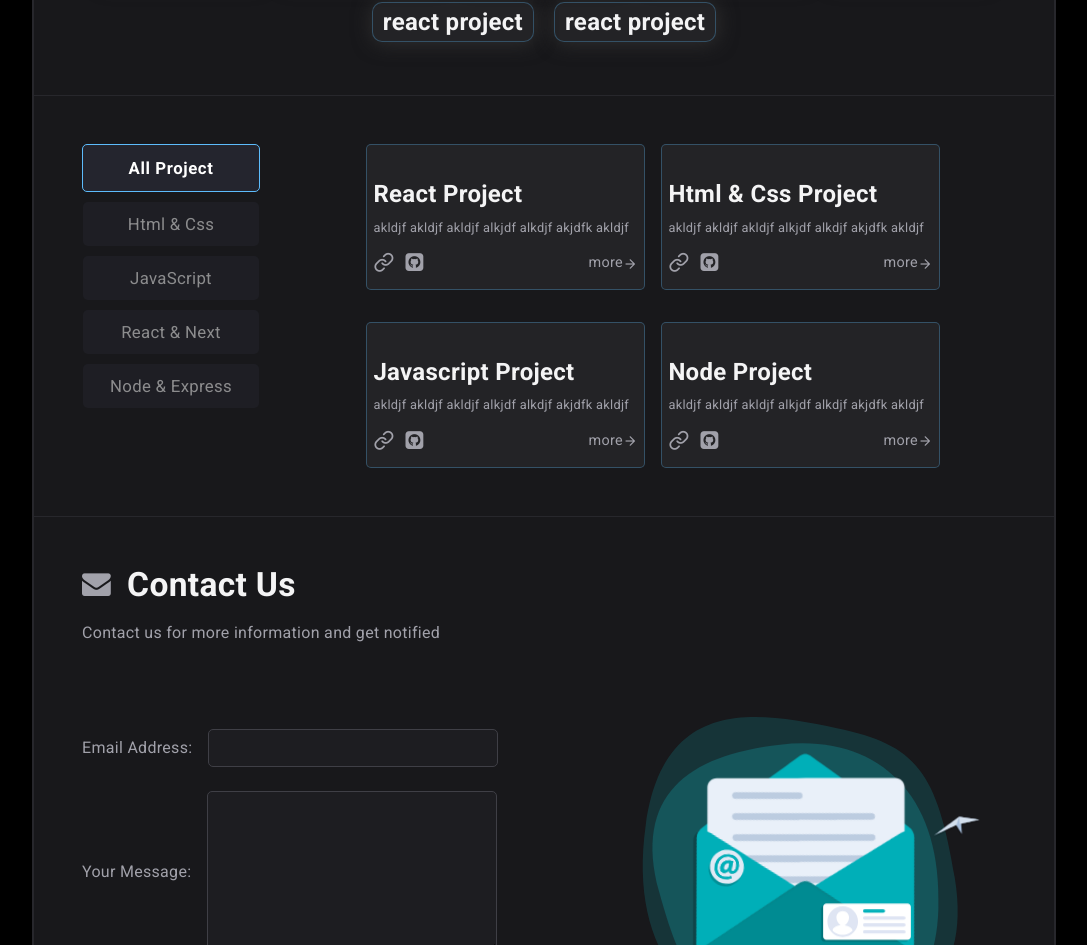
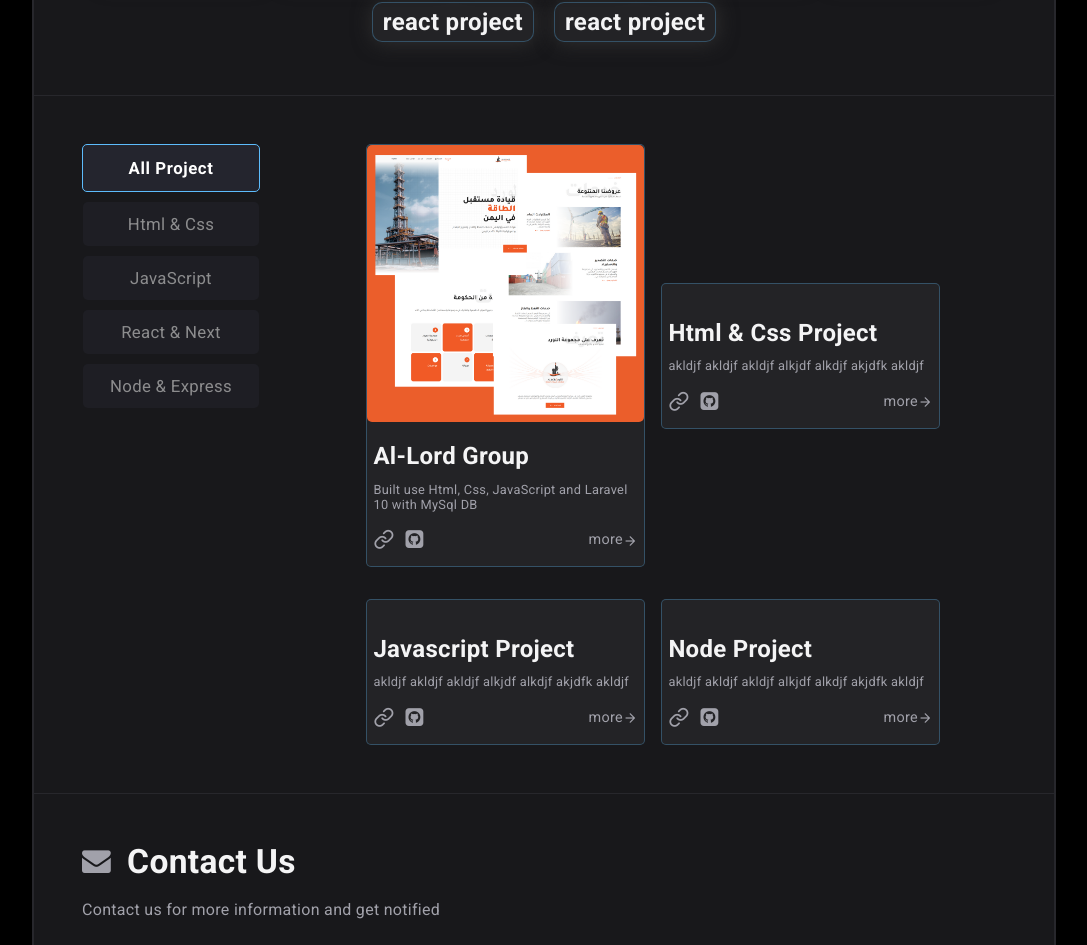
Before and after one commit to AhmedAlariqi97/my-portfolio, a React (Vite) app: page / in a window 1280 px wide. Shown: the part 843-1788 px from the top of the page, without its empty margins (96-1183 px from the left). Built offline with nearby package versions, Linux system fonts and the light colour scheme.

Commit message:
add allord images

```diff
--- a/src/components/4-main/myProjects.js
+++ b/src/components/4-main/myProjects.js
@@ -1,6 +1,6 @@
 
 export const myProjects = [
-    {title: "react project", category: "react", descreption: "akldjf akldjf akldjf alkjdf alkdjf akjdfk akldjf", imgPath: "./" },
+    {title: "Al-lord Group", category: "html", descreption: "Built use Html, Css, JavaScript and Laravel 10 with MySql DB", imgPath: "./al-lord.png" },
     {title: "html & css project", category: "html", descreption: "akldjf akldjf akldjf alkjdf alkdjf akjdfk akldjf", imgPath: "./" },
     {title: "javascript project", category: "javascript", descreption: "akldjf akldjf akldjf alkjdf alkdjf akjdfk akldjf", imgPath: "./" },
     {title: "node project", category: "node", descreption: "akldjf akldjf akldjf alkjdf alkdjf akjdfk akldjf", imgPath: "./" }
```
Also changed, not shown: public/al-lord.png (added).
